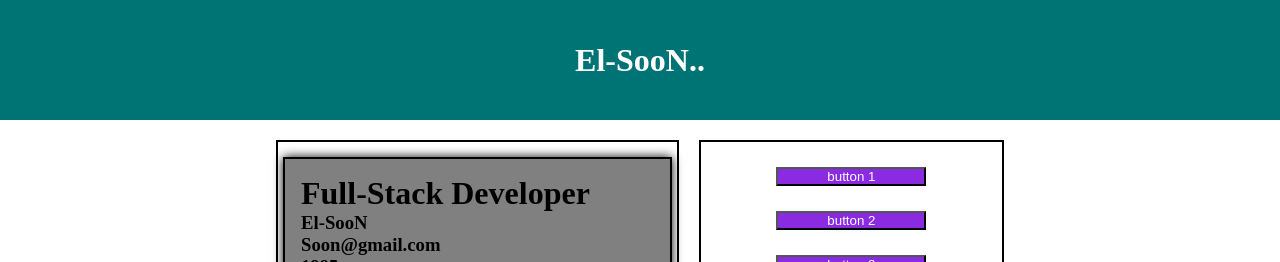
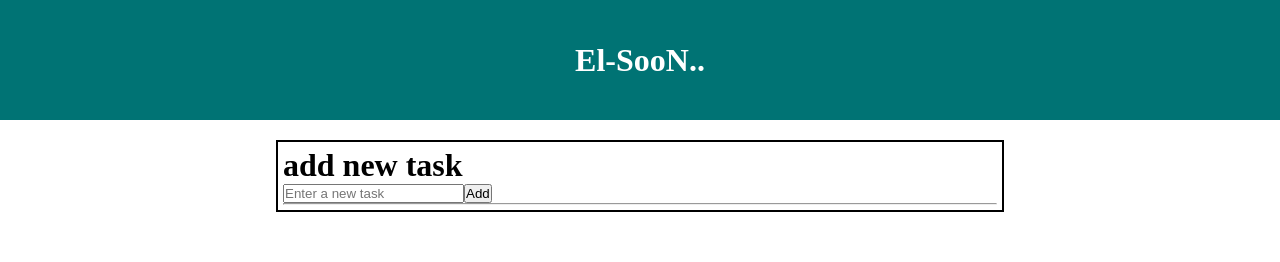
Before and after one commit to Yasin-Horani/react-for-fun, a React (Create React App) app: page / in a window 1280 px wide. Shown: the top 262 px of the page. Built offline with nearby package versions, Linux system fonts and the light colour scheme.

Commit message:
Init todolist component use state array

```diff
--- a/src/App.tsx
+++ b/src/App.tsx
@@ -5,6 +5,7 @@ import TagButton from "./components/TagButton";
 import MyButton from "./components/MyButton";
 import MyInput from "./components/MyInput";
 import MyForm from "./components/MyForm";
+import TodoList from "./components/TodoList";
 //import Challenge from "./components/Challenge";
 
 const articles = [
@@ -75,7 +76,7 @@ function App() {
     <div className="App">
       <Header title="El-SooN.." />
       <div className="container">
-        <div className="articles">
+        {/* <div className="articles">
           {articles.map((article, index) => (
             <Article
               key={index}
@@ -109,10 +110,11 @@ function App() {
               <MyForm />
             </>
           </div>
-        </div>
-        {/* <div className="articles">
-        <Challenge />
-      </div> */}
+        </div> */}
+        <div className="articles">
+        {/* <Challenge /> */}
+        <TodoList/>
+      </div>
       </div>
 
     </div>
--- /dev/null
+++ b/src/components/TodoList.jsx
@@ -0,0 +1,36 @@
+import { use, useState } from "react";
+
+function TodoList() {
+  const [taskInputValue, setTaskInputValue] = useState("");
+  const [tasks, setTasks] = useState([]);
+
+  const tasksList = tasks.map((task) => {
+    return <li>{task}</li>;
+  });
+
+  function handleAddTask() {
+    setTasks([...tasks, taskInputValue]);
+    setTaskInputValue("");
+  }
+
+  return (
+    <div>
+      <h1>add new task</h1>
+      <input
+        type="text"
+        value={taskInputValue}
+        onChange={(e) => {
+          setTaskInputValue(e.target.value);
+        }}
+        placeholder="Enter a new task"
+      />
+      <button onClick={handleAddTask}>Add</button>
+      <hr />
+      <div>
+        <ol>{tasksList}</ol>
+      </div>
+    </div>
+  );
+}
+
+export default TodoList;
```
